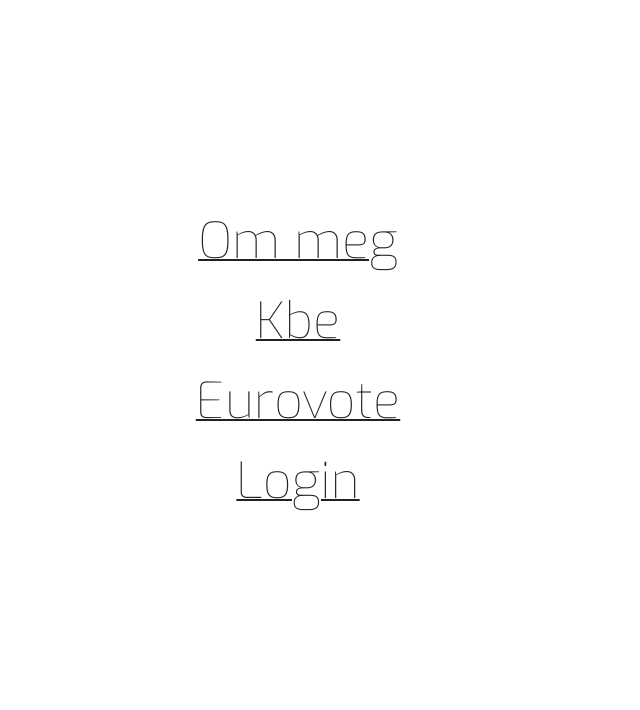
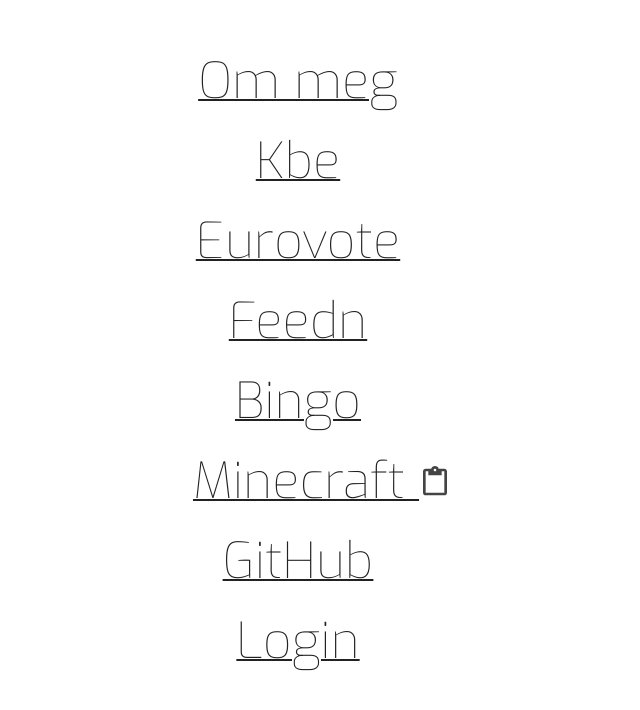
Before and after one commit to Magwest1/homepage, a plain HTML site: page index.html in a window 1280 px wide. Shown: the whole page, without its empty margins (342-982 px from the left). Drawn offline with Linux system fonts and the light colour scheme.

Commit message:
adds more links

```diff
--- a/index.html
+++ b/index.html
@@ -22,9 +22,35 @@
                 <a href="http://eurovote.no" class="anker_element">Eurovote</a>
             </div>
             <div class=list_element>
+                <a href="https://feedn.no" class="anker_element">Feedn</a>
+            </div>
+            <div class=list_element>
+                <a href="https://bedpressbingo.no" class="anker_element">Bingo</a>
+            </div>
+            <div class="list_element minecraft" id="minecraft" style="display: block;" onclick="mcToClipboard()">
+                Minecraft
+                <img src="/assets/content_paste-24px.svg" alt="">
+            </div>
+            <div class=list_element>
+                <a href="https://github.com/Magwest1" class="anker_element">GitHub</a>
+            </div>
+            <div class=list_element>
                 <a href="" class="anker_element">Login</a>
             </div>
         </div>
     </div>
 </body>
+<script>
+    window.onload = function() {
+        if (navigator.userAgent.match(/(iPad|iPhone|iPod|android)/i)) {
+            document.getElementById("minecraft").style.display = "none";
+        }
+    }
+
+    function mcToClipboard() {
+        navigator.clipboard.writeText("mc.magnusolstad.no");
+        alert("Server adress added to clipboard");
+
+    }
+</script>
 </html>
--- a/main.css
+++ b/main.css
@@ -44,6 +44,12 @@ a {
     text-decoration: inherit; /* no underline */
 }
 
+.minecraft {
+    cursor: pointer;
+    margin-left: 24px;
+    user-select: none;
+}
+
 
 @keyframes grow {
     from {transform: scale(1.0);}
```
Also changed, not shown: assets/content_copy-24px.svg (added), assets/content_paste-24px.svg (added).
